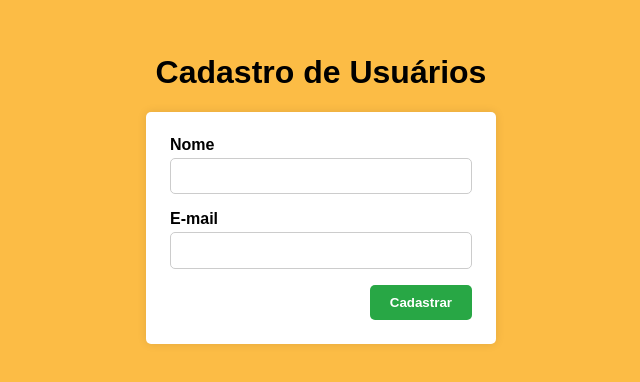
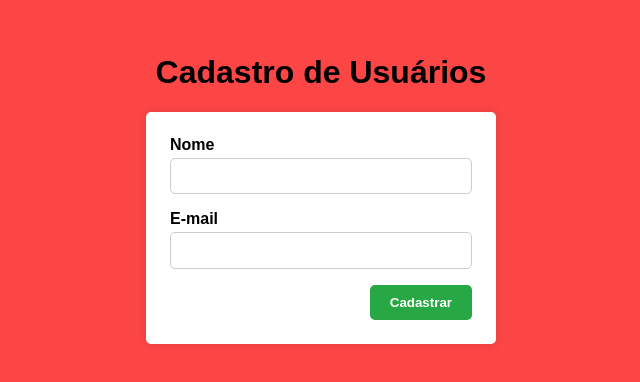
Before and after one commit to edineiapc/2024-FASE6-BSI2022-2018012210, a website: page public/index.html in a window 1280 px wide. Shown: the part 212-594 px from the top of the page, without its empty margins (319-959 px from the left). Drawn offline with Linux system fonts and the light colour scheme; no server answers.

Commit message:
aleracao da cor

```diff
--- a/public/main.css
+++ b/public/main.css
@@ -14,7 +14,7 @@
     margin: 0;
     padding: 1rem;
     min-height: 100vh;
-    background:#fcbc45;
+    background:#fc4545;
   }
 
   main {
```
